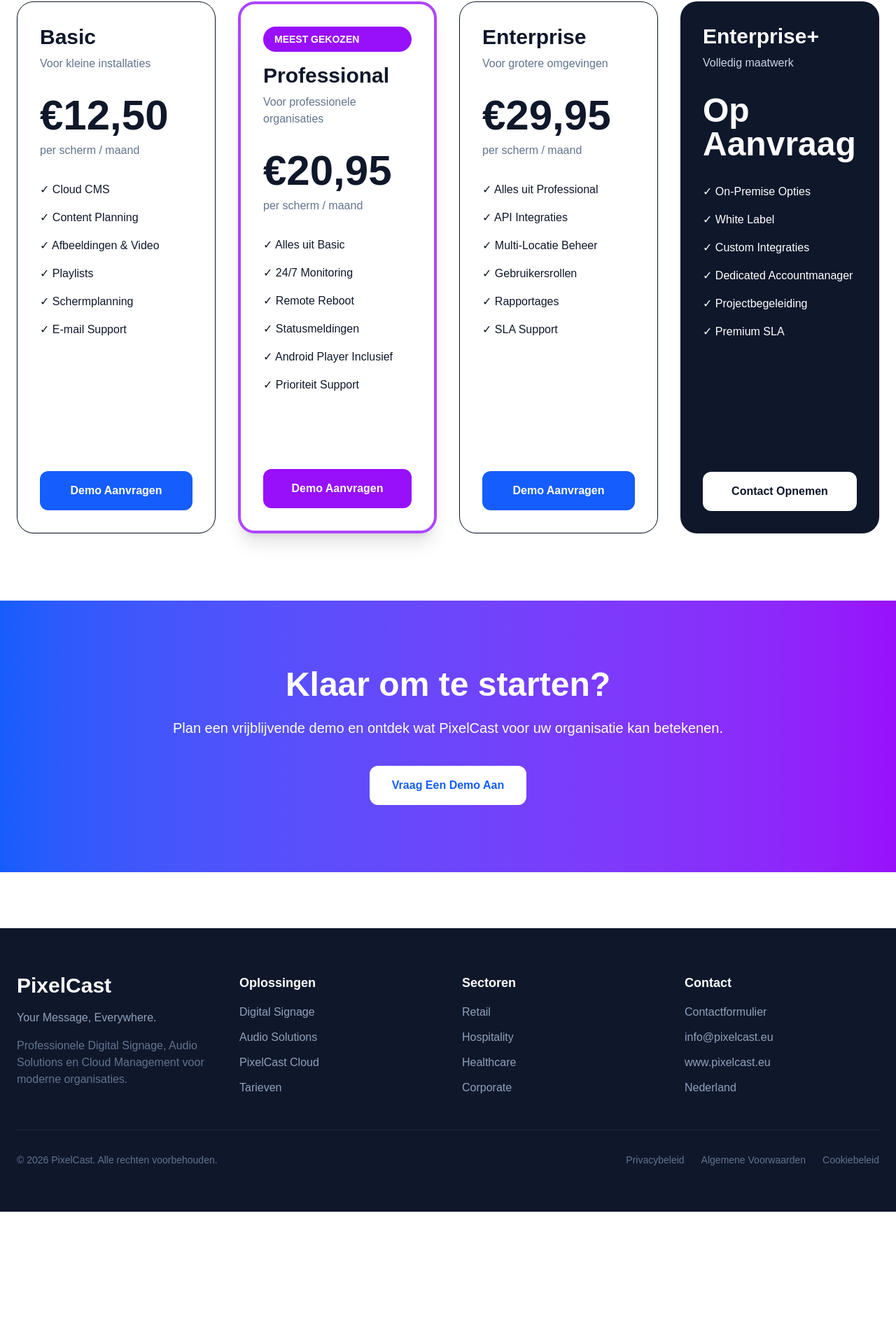
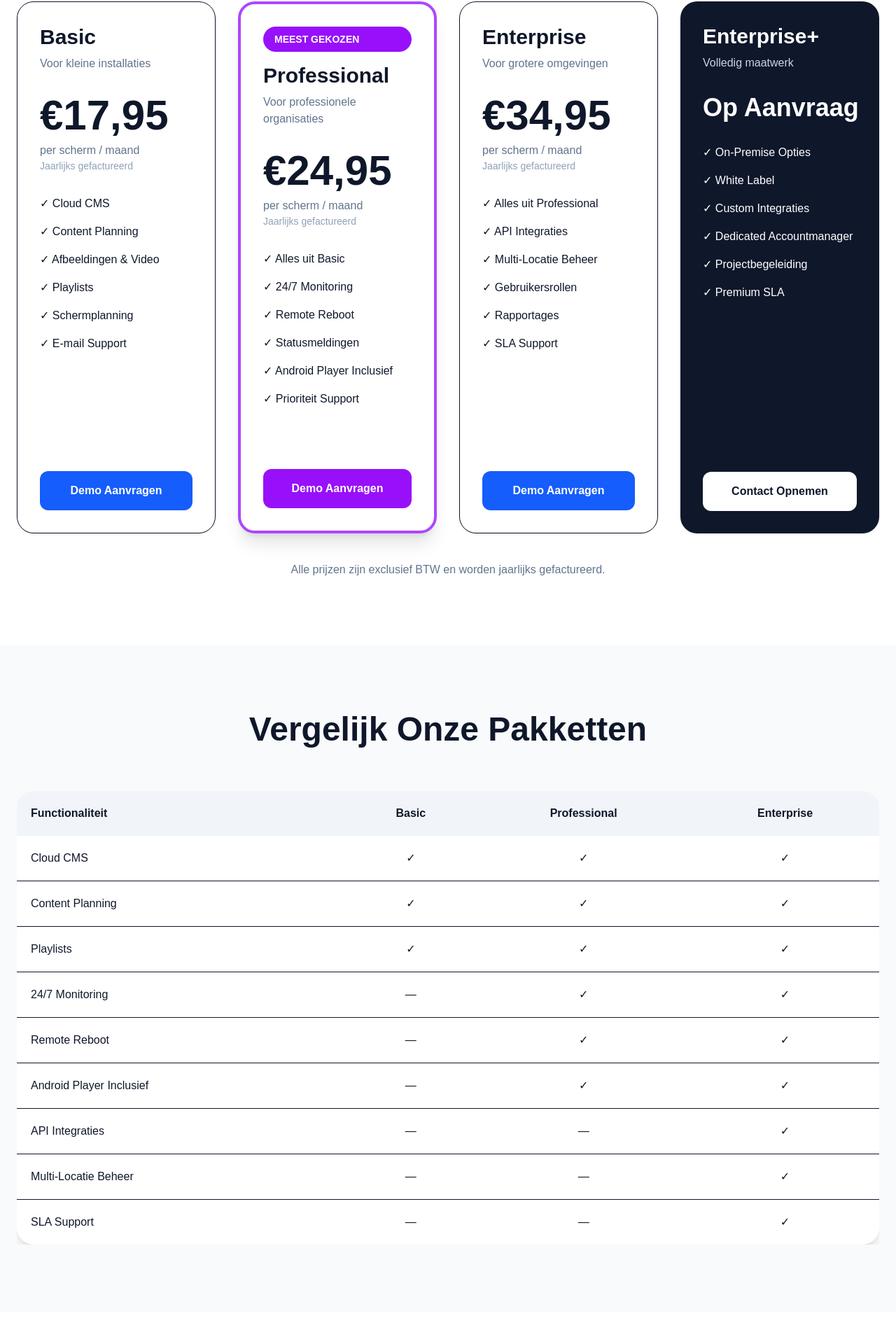
Before and after one commit to do708/pixelcast, a Next.js app: page /pricing in a window 1280 px wide. Shown: the part 634-2554 px from the top of the page at 70% size. Before the commit the page ends 2365 px from the top, so only its background shows below. Built offline with nearby package versions, Linux system fonts and the light colour scheme.

Commit message:
Improved navbar U65

```diff
--- a/app/pricing/page.tsx
+++ b/app/pricing/page.tsx
@@ -21,7 +21,7 @@
 
       </section>
 
-      {/* PRIJZEN */}
+      {/* PRIJSKAARTEN */}
 
       <section className="py-24">
 
@@ -44,11 +44,15 @@
               <div className="mt-8">
 
                 <span className="text-6xl font-bold">
-                  €12,50
+                  €17,95
                 </span>
 
                 <p className="text-slate-500 mt-2">
                   per scherm / maand
+                </p>
+
+                <p className="text-sm text-slate-400">
+                  Jaarlijks gefactureerd
                 </p>
 
               </div>
@@ -92,11 +96,15 @@
               <div className="mt-8">
 
                 <span className="text-6xl font-bold">
-                  €20,95
+                  €24,95
                 </span>
 
                 <p className="text-slate-500 mt-2">
                   per scherm / maand
+                </p>
+
+                <p className="text-sm text-slate-400">
+                  Jaarlijks gefactureerd
                 </p>
 
               </div>
@@ -136,11 +144,15 @@
               <div className="mt-8">
 
                 <span className="text-6xl font-bold">
-                  €29,95
+                  €34,95
                 </span>
 
                 <p className="text-slate-500 mt-2">
                   per scherm / maand
+                </p>
+
+                <p className="text-sm text-slate-400">
+                  Jaarlijks gefactureerd
                 </p>
 
               </div>
@@ -179,7 +191,7 @@
 
               <div className="mt-8">
 
-                <span className="text-5xl font-bold">
+                <span className="text-4xl font-bold whitespace-nowrap">
                   Op Aanvraag
                 </span>
 
@@ -207,30 +219,109 @@
 
           </div>
 
+          <p className="text-center text-slate-500 mt-10">
+            Alle prijzen zijn exclusief BTW en worden jaarlijks gefactureerd.
+          </p>
+
         </div>
 
       </section>
 
-      {/* CTA */}
+      {/* VERGELIJKINGSTABEL */}
 
-      <section className="bg-gradient-to-r from-blue-600 to-purple-600 py-24 text-white">
+      <section className="bg-slate-50 py-24">
 
-        <div className="max-w-4xl mx-auto text-center px-6">
+        <div className="max-w-7xl mx-auto px-6">
 
-          <h2 className="text-5xl font-bold">
-            Klaar om te starten?
+          <h2 className="text-5xl font-bold text-center mb-16">
+            Vergelijk Onze Pakketten
           </h2>
 
-          <p className="text-xl mt-6">
-            Plan een vrijblijvende demo en ontdek wat PixelCast voor uw organisatie kan betekenen.
-          </p>
+          <div className="overflow-x-auto">
 
-          <a
-            href="/contact"
-            className="inline-block mt-10 bg-white text-blue-600 px-8 py-4 rounded-xl font-bold"
-          >
-            Vraag Een Demo Aan
-          </a>
+            <table className="w-full bg-white rounded-3xl overflow-hidden shadow-lg">
+
+              <thead className="bg-slate-100">
+
+                <tr>
+                  <th className="p-5 text-left">Functionaliteit</th>
+                  <th className="p-5">Basic</th>
+                  <th className="p-5">Professional</th>
+                  <th className="p-5">Enterprise</th>
+                </tr>
+
+              </thead>
+
+              <tbody>
+
+                <tr className="border-b">
+                  <td className="p-5">Cloud CMS</td>
+                  <td className="text-center">✓</td>
+                  <td className="text-center">✓</td>
+                  <td className="text-center">✓</td>
+                </tr>
+
+                <tr className="border-b">
+                  <td className="p-5">Content Planning</td>
+                  <td className="text-center">✓</td>
+                  <td className="text-center">✓</td>
+                  <td className="text-center">✓</td>
+                </tr>
+
+                <tr className="border-b">
+                  <td className="p-5">Playlists</td>
+                  <td className="text-center">✓</td>
+                  <td className="text-center">✓</td>
+                  <td className="text-center">✓</td>
+                </tr>
+
+                <tr className="border-b">
+                  <td className="p-5">24/7 Monitoring</td>
+                  <td className="text-center">—</td>
+                  <td className="text-center">✓</td>
+                  <td className="text-center">✓</td>
+                </tr>
+
+                <tr className="border-b">
+                  <td className="p-5">Remote Reboot</td>
+                  <td className="text-center">—</td>
+                  <td className="text-center">✓</td>
+                  <td className="text-center">✓</td>
+                </tr>
+
+                <tr className="border-b">
+                  <td className="p-5">Android Player Inclusief</td>
+                  <td className="text-center">—</td>
+                  <td className="text-center">✓</td>
+                  <td className="text-center">✓</td>
+                </tr>
+
+                <tr className="border-b">
+                  <td className="p-5">API Integraties</td>
+                  <td className="text-center">—</td>
+                  <td className="text-center">—</td>
+                  <td className="text-center">✓</td>
+                </tr>
+
+                <tr className="border-b">
+                  <td className="p-5">Multi-Locatie Beheer</td>
+                  <td className="text-center">—</td>
+                  <td className="text-center">—</td>
+                  <td className="text-center">✓</td>
+                </tr>
+
+                <tr>
+                  <td className="p-5">SLA Support</td>
+                  <td className="text-center">—</td>
+                  <td className="text-center">—</td>
+                  <td className="text-center">✓</td>
+                </tr>
+
+              </tbody>
+
+            </table>
+
+          </div>
 
         </div>
 
```
